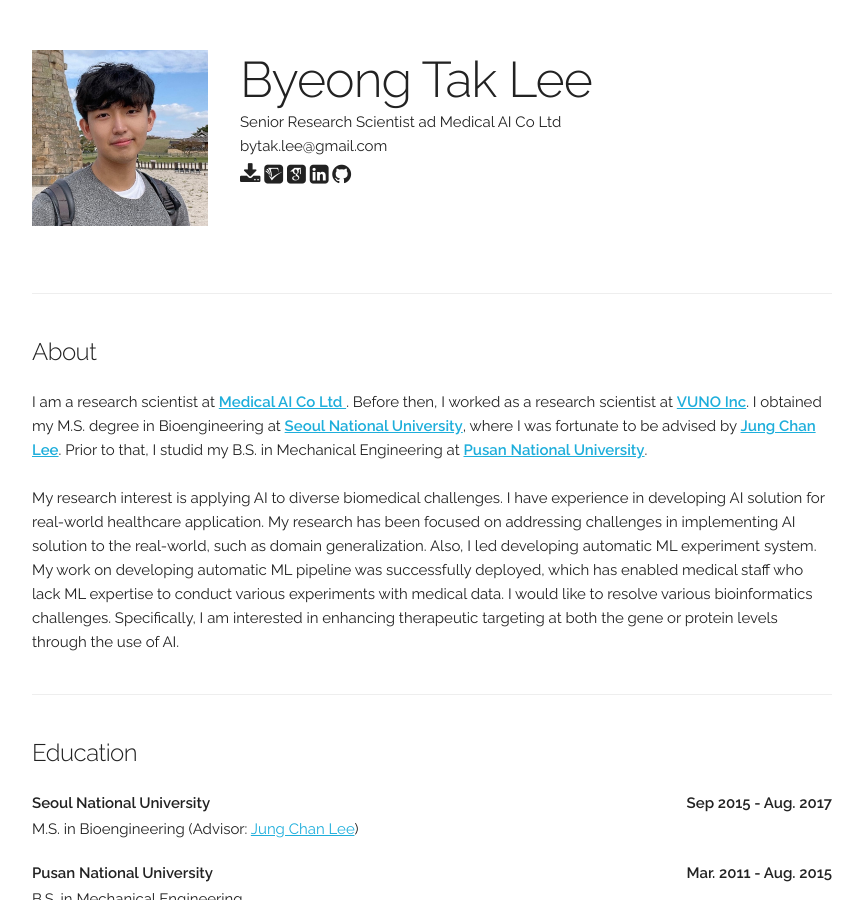
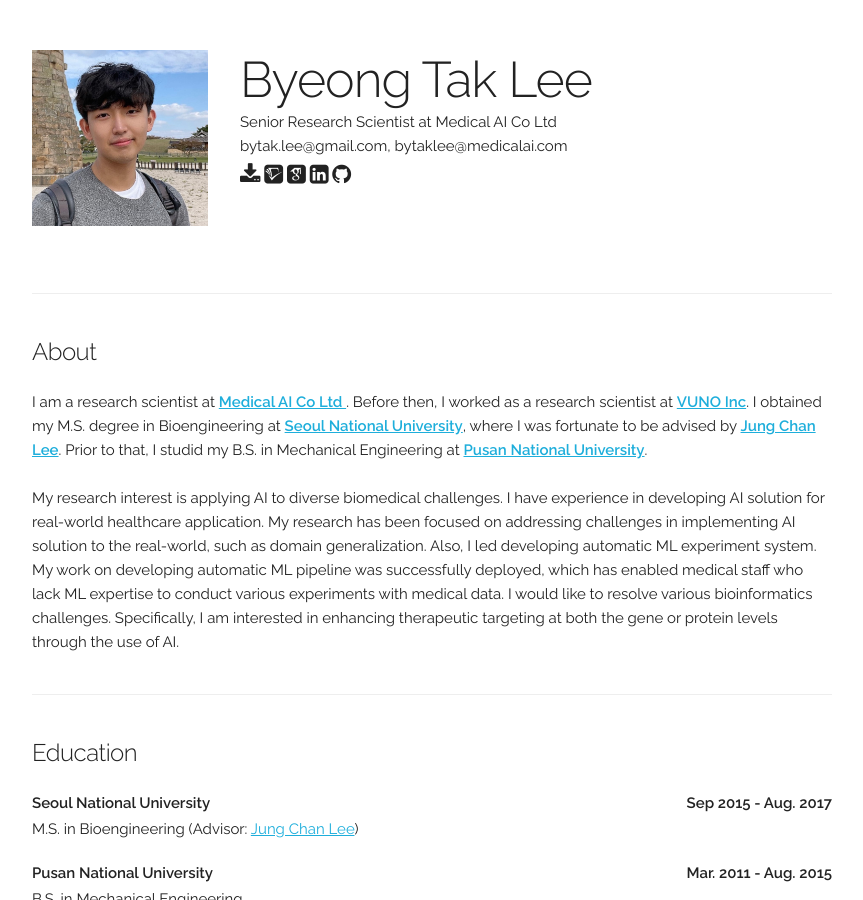
Before and after one commit to byeongtak/byeongtak.github.io, a Jekyll site: the page built from index.html, in a window 1280 px wide and 900 px high. Shown: the whole window, without its empty margins (208-1071 px from the left). Built offline with Jekyll 4.4.1, drawn with Linux system fonts in a browser that asks for light colours; some web fonts are replaced.

Commit message:
Update main_info.yaml

```diff
--- a/_data/main_info.yaml
+++ b/_data/main_info.yaml
@@ -1,6 +1,6 @@
 name: "Byeong Tak Lee"
-title: "Senior Research Scientist ad Medical AI Co Ltd"
-email: "bytak.lee@gmail.com"
+title: "Senior Research Scientist at Medical AI Co Ltd"
+email: "bytak.lee@gmail.com, bytaklee@medicalai.com"
 profile_pic: "/assets/profile-pics/profile.jpg"
 cv: "assets/cv/CV.pdf"
 research statement: "assets/statement/research_statement.pdf"
```
